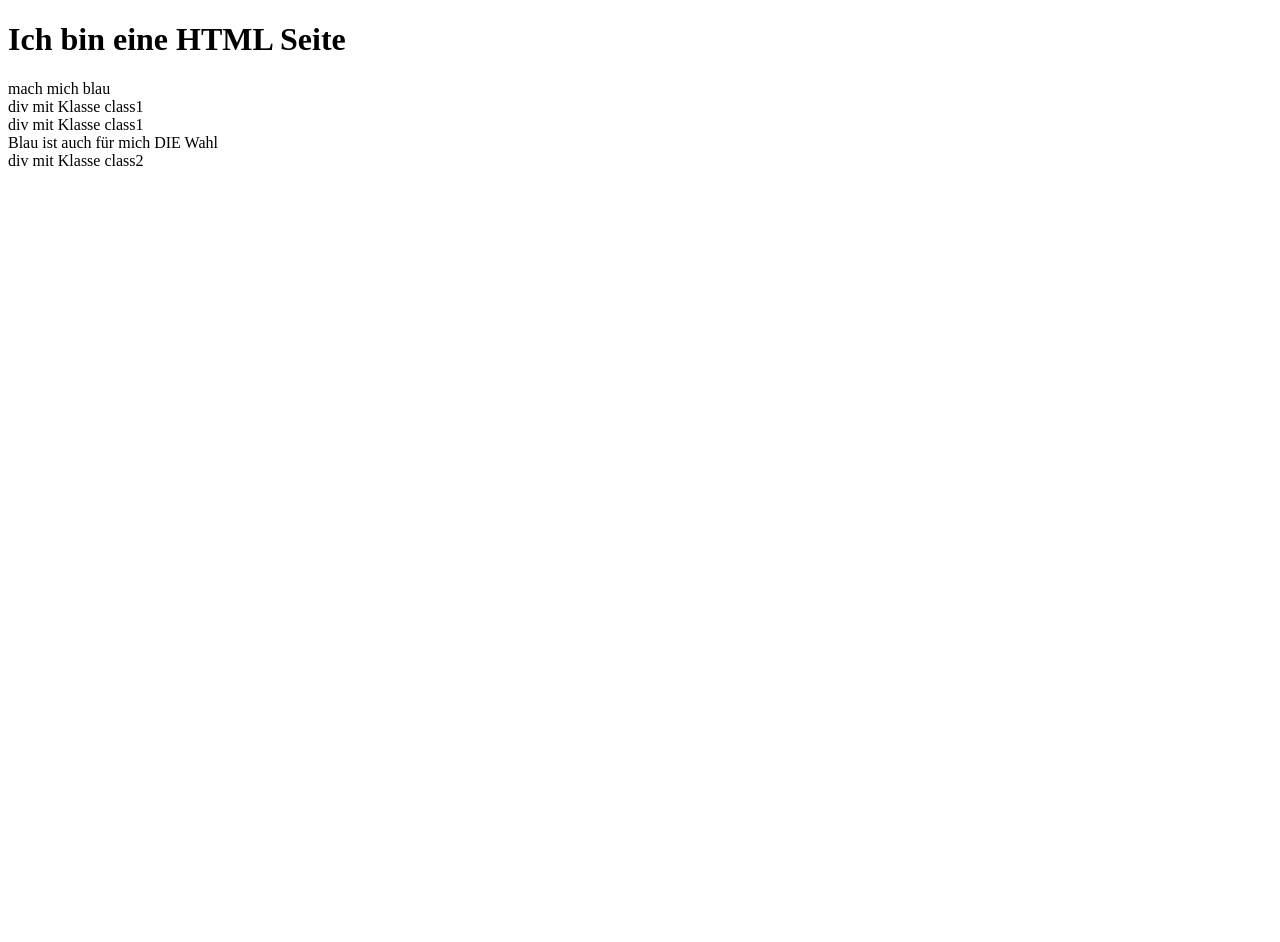
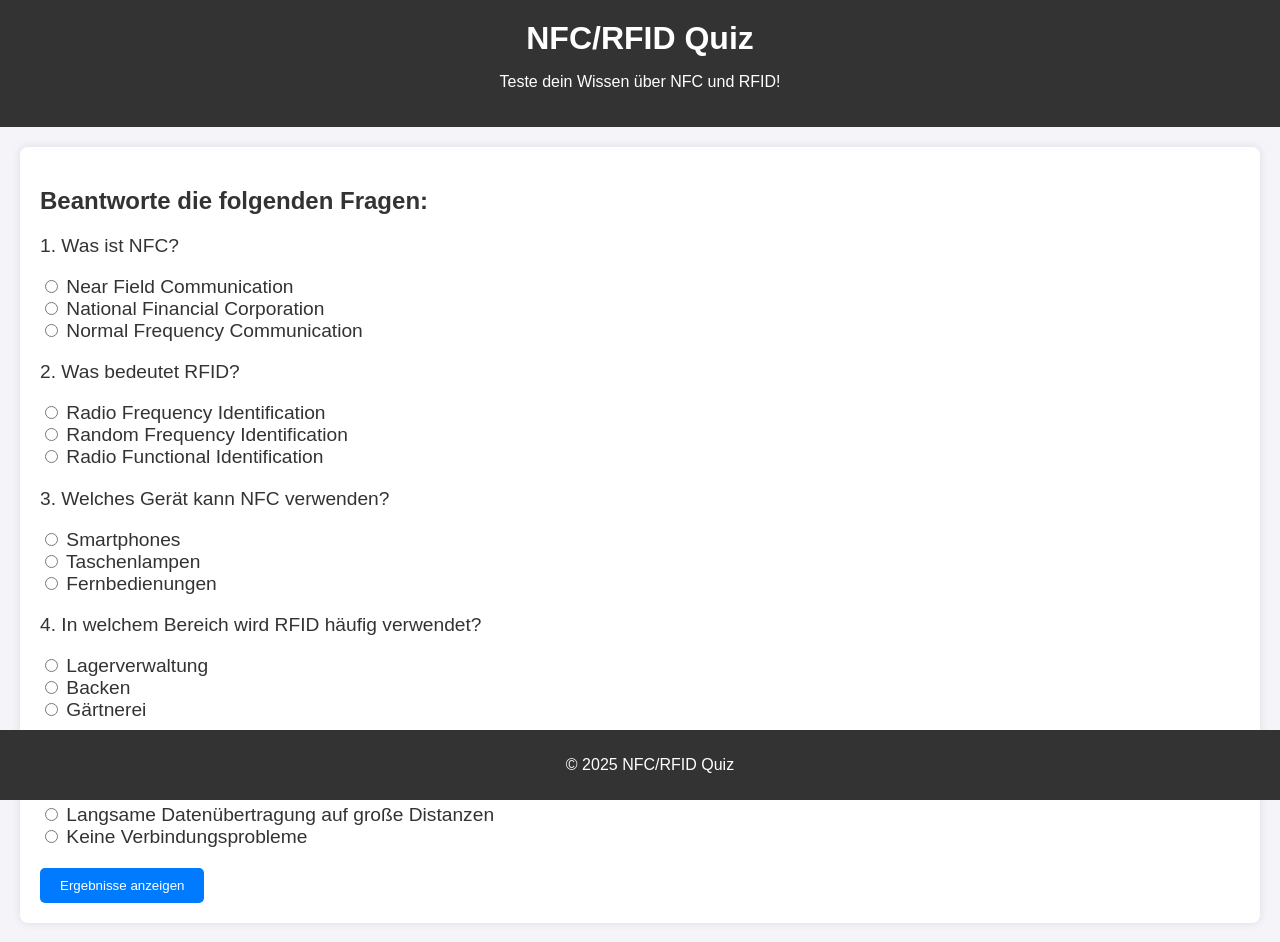
Before and after one commit to yten27/index.html, a plain HTML site: page index.html in a window 1280 px wide. Before the commit the page ends 800 px from the top, so only its background shows below. Drawn offline with Linux system fonts and the light colour scheme.

Commit message:
Add files via upload

```diff
--- a/index.html
+++ b/index.html
@@ -1,25 +1,157 @@
 <!DOCTYPE html>
+<html lang="de">
+<head>
+    <meta charset="UTF-8">
+    <meta name="viewport" content="width=device-width, initial-scale=1.0">
+    <title>NFC/RFID Quiz</title>
+    <style>
+        body {
+            font-family: Arial, sans-serif;
+            margin: 0;
+            padding: 0;
+            background-color: #f4f4f9;
+            color: #333;
+        }
+        header {
+            background-color: #333;
+            color: white;
+            padding: 20px;
+            text-align: center;
+        }
+        h1 {
+            margin: 0;
+        }
+        section {
+            margin: 20px;
+            padding: 20px;
+            background-color: #fff;
+            border-radius: 8px;
+            box-shadow: 0 0 10px rgba(0, 0, 0, 0.1);
+        }
+        .question {
+            font-size: 1.2em;
+        }
+        .answer {
+            margin: 10px 0;
+        }
+        .button {
+            background-color: #007bff;
+            color: white;
+            border: none;
+            padding: 10px 20px;
+            cursor: pointer;
+            border-radius: 5px;
+            margin-top: 20px;
+        }
+        .button:hover {
+            background-color: #0056b3;
+        }
+        #result-section {
+            display: none;
+            text-align: center;
+        }
+        footer {
+            background-color: #333;
+            color: white;
+            text-align: center;
+            padding: 10px;
+            position: fixed;
+            width: 100%;
+            bottom: 0;
+        }
+    </style>
+</head>
+<body>
 
-<html>
+    <header>
+        <h1>NFC/RFID Quiz</h1>
+        <p>Teste dein Wissen über NFC und RFID!</p>
+    </header>
 
-    <head>
-        <meta charset="UTF-8">
-	    <link rel="stylesheet" type="text/css" href="style.css">
-		<title>Aufgabe 1 - CSS lernen</title>
-    </head>
+    <section id="quiz-section">
+        <h2>Beantworte die folgenden Fragen:</h2>
+        <form id="quiz-form">
+            <div class="question">
+                <p>1. Was ist NFC?</p>
+                <label class="answer"><input type="radio" name="q1" value="1"> Near Field Communication</label><br>
+                <label class="answer"><input type="radio" name="q1" value="0"> National Financial Corporation</label><br>
+                <label class="answer"><input type="radio" name="q1" value="0"> Normal Frequency Communication</label><br>
+            </div>
+            <div class="question">
+                <p>2. Was bedeutet RFID?</p>
+                <label class="answer"><input type="radio" name="q2" value="1"> Radio Frequency Identification</label><br>
+                <label class="answer"><input type="radio" name="q2" value="0"> Random Frequency Identification</label><br>
+                <label class="answer"><input type="radio" name="q2" value="0"> Radio Functional Identification</label><br>
+            </div>
+            <div class="question">
+                <p>3. Welches Gerät kann NFC verwenden?</p>
+                <label class="answer"><input type="radio" name="q3" value="1"> Smartphones</label><br>
+                <label class="answer"><input type="radio" name="q3" value="0"> Taschenlampen</label><br>
+                <label class="answer"><input type="radio" name="q3" value="0"> Fernbedienungen</label><br>
+            </div>
+            <div class="question">
+                <p>4. In welchem Bereich wird RFID häufig verwendet?</p>
+                <label class="answer"><input type="radio" name="q4" value="1"> Lagerverwaltung</label><br>
+                <label class="answer"><input type="radio" name="q4" value="0"> Backen</label><br>
+                <label class="answer"><input type="radio" name="q4" value="0"> Gärtnerei</label><br>
+            </div>
+            <div class="question">
+                <p>5. Was ist ein typischer Vorteil von NFC?</p>
+                <label class="answer"><input type="radio" name="q5" value="1"> Schnelle Kommunikation über kurze Distanzen</label><br>
+                <label class="answer"><input type="radio" name="q5" value="0"> Langsame Datenübertragung auf große Distanzen</label><br>
+                <label class="answer"><input type="radio" name="q5" value="0"> Keine Verbindungsprobleme</label><br>
+            </div>
+            <button type="button" class="button" onclick="submitQuiz()">Ergebnisse anzeigen</button>
+        </form>
+    </section>
 
+    <section id="result-section">
+        <h2>Ergebnis</h2>
+        <p id="result-message"></p>
+        <button class="button" onclick="restartQuiz()">Nochmal spielen</button>
+    </section>
 
-	<body>
-		<h1>Ich bin eine HTML Seite </h1>
-		<div id="id1">
-		    <div>mach mich blau</div>
-		</div>
-		<div class="class1">div mit Klasse class1</div>
-		<div class="class1">
-			div mit Klasse class1
-			<div class="class2">Blau ist auch für mich DIE Wahl</div>
-		</div>
-		<div class="class2">div mit Klasse class2</div>
-	</body>
+    <footer>
+        <p>&copy; 2025 NFC/RFID Quiz</p>
+    </footer>
 
+    <script>
+        let score = 0;
+
+        // Überprüft die Antworten und zeigt das Ergebnis
+        function submitQuiz() {
+            // Fragen und Antworten
+            const answers = {
+                q1: "1",
+                q2: "1",
+                q3: "1",
+                q4: "1",
+                q5: "1"
+            };
+
+            // Überprüfen der Antworten
+            score = 0;
+            for (let question in answers) {
+                const selected = document.querySelector(`input[name="${question}"]:checked`);
+                if (selected && selected.value === answers[question]) {
+                    score++;
+                }
+            }
+
+            // Anzeige der Ergebnisse
+            document.getElementById('quiz-section').style.display = 'none';
+            document.getElementById('result-section').style.display = 'block';
+            document.getElementById('result-message').innerText = `Du hast ${score} von 5 Fragen richtig beantwortet!`;
+        }
+
+        // Neustart des Quiz
+        function restartQuiz() {
+            document.getElementById('result-section').style.display = 'none';
+            document.getElementById('quiz-section').style.display = 'block';
+            document.getElementById('quiz-form').reset();
+            score = 0;
+        }
+    </script>
+
+</body>
 </html>
```
